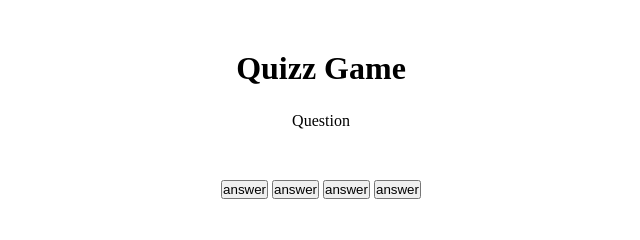
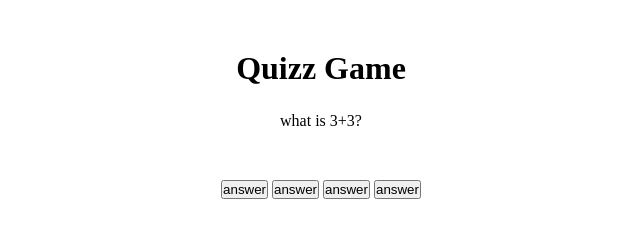
Before and after one commit to Ollie-Judge/Quizz-App, a plain HTML site: page index.html in a window 1280 px wide. Both pictures are taken after a click on the button "Start". Shown: the top 240 px of the page, 319-959 px from the left. Drawn offline with Linux system fonts and the light colour scheme.

Commit message:
got the output of a question

```diff
--- a/index.html
+++ b/index.html
@@ -10,7 +10,7 @@
     <div id="titleContainer"><h1 id="title">Quizz Game</h1></div>
     <div id="gameContainer">
       <div>
-        <div>Question</div>
+        <div id="questionContainer">Question</div>
         <div id="answerButtonsContainer">
           <button id="answer1">answer</button>
           <button id="answer2">answer</button>
--- a/script.js
+++ b/script.js
@@ -0,0 +1,38 @@
+const startButton = document.getElementById("startButton");
+const questionContainer = document.getElementById("questionContainer");
+
+const start = () => {
+  const randomQuestion = Math.floor(Math.random() * 4);
+  console.log(questions[randomQuestion]);
+  questionContainer.innerHTML = questions[randomQuestion].question;
+};
+
+startButton.addEventListener("click", start);
+
+const questions = [
+  {
+    question: "what is 2+2?",
+    answers: [
+      { text: "4", correct: true },
+      { text: "8", correct: false },
+    ],
+  },
+  {
+    question: "what is 3+3?",
+    answers: [
+      { text: "4", correct: false },
+      { text: "8", correct: false },
+      { text: "3", correct: true },
+      { text: "5", correct: false },
+    ],
+  },
+  {
+    question: "what is the name of the planet?",
+    answers: [
+      { text: "space ball", correct: false },
+      { text: "mars", correct: false },
+      { text: "planet? what planet?", correct: false },
+      { text: "earth", correct: true },
+    ],
+  },
+];
```
